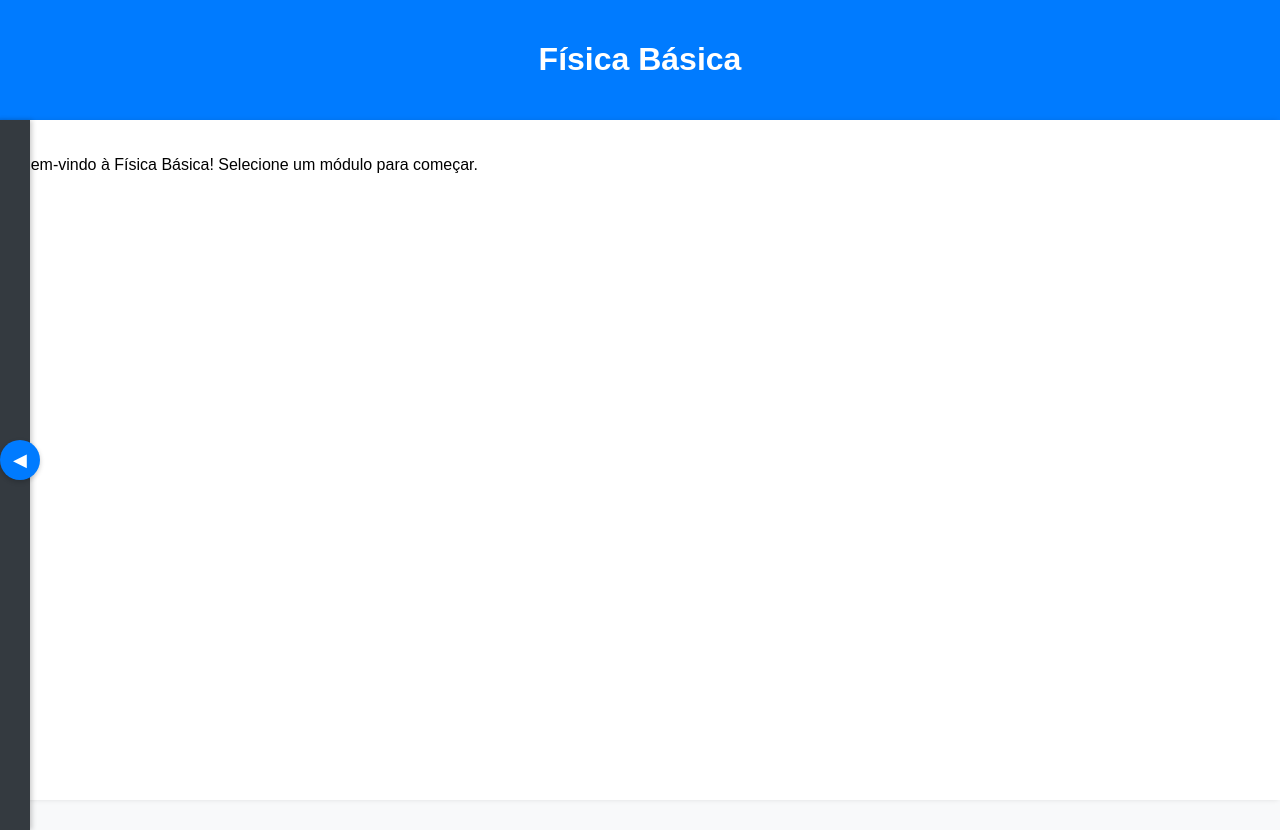
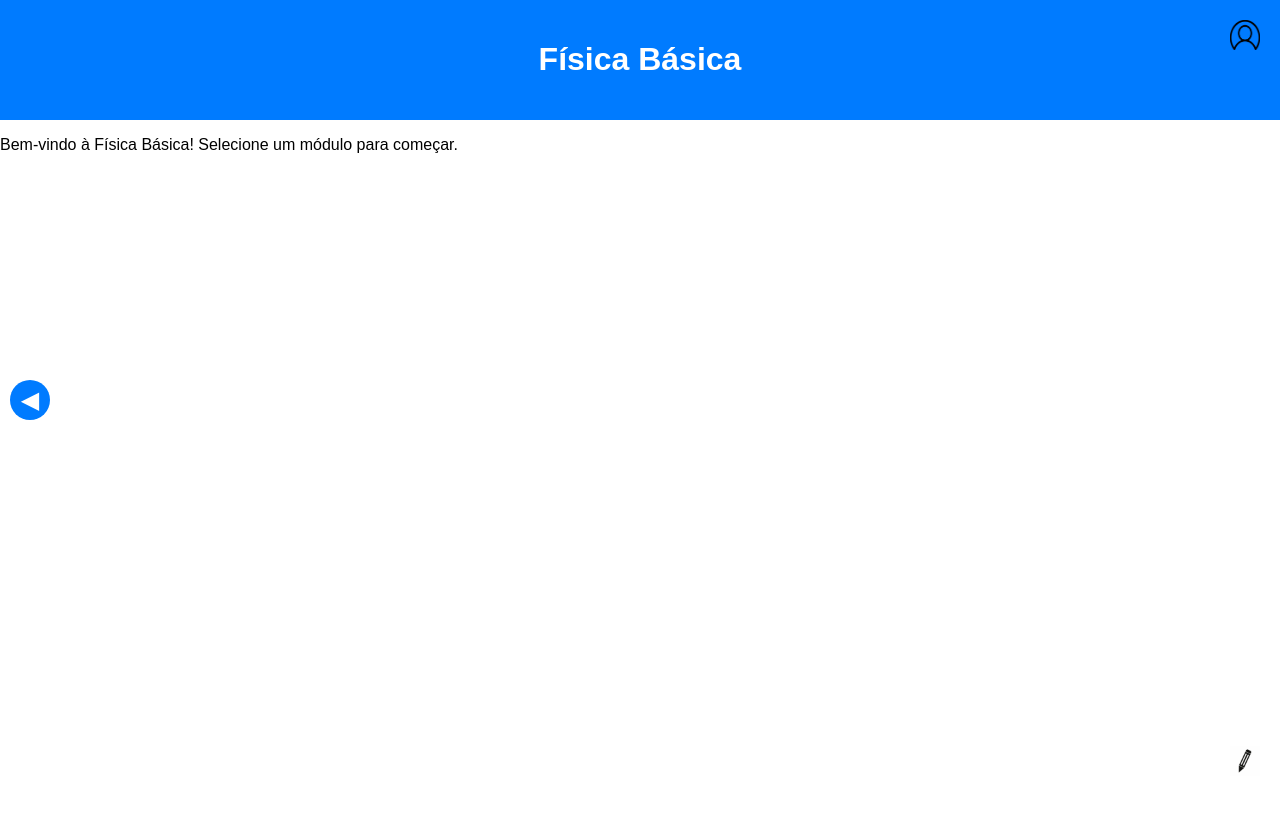
Before and after one commit to Renan882/fisica_basica, a Django app: template app/templates/home.html in a window 1280 px wide. After the commit the page ends 773 px from the top, so only its background shows below. Run offline with Django 5.2, Linux system fonts and the light colour scheme; the template is opened without the code that fills it, so the values that code supplies are empty.

Commit message:
Add files via upload

```diff
--- a/app/static/style.css
+++ b/app/static/style.css
@@ -1,113 +1,88 @@
-
 body {
-    font-family: 'Arial', sans-serif;
+    font-family: Arial, sans-serif;
     margin: 0;
     padding: 0;
-    display: flex;
-    flex-direction: column;
-    height: 100vh;
-    background-color: #f8f9fa;
 }
 
-
 header {
+    position: relative;
     background-color: #007bff;
     color: white;
     padding: 20px;
     text-align: center;
-    box-shadow: 0 2px 5px rgba(0, 0, 0, 0.2);
 }
 
+.user-icon {
+    position: absolute;
+    top: 20px;
+    right: 20px;
+}
+
+.user-icon img {
+    width: 30px;
+    height: 30px;
+}
 
 .container {
     display: flex;
-    flex: 1;
-    position: relative;
 }
-
 
 .menu-btn {
     position: absolute;
-    left: 0;
+    left: 10px;
     top: 50%;
     transform: translateY(-50%);
+    cursor: pointer;
+    background-color: #007bff;
     width: 40px;
     height: 40px;
-    background-color: #007bff;
     border-radius: 50%;
     display: flex;
+    align-items: center;
     justify-content: center;
-    align-items: center;
-    cursor: pointer;
-    box-shadow: 0 2px 5px rgba(0, 0, 0, 0.2);
-    z-index: 10;
+    color: white;
+    font-size: 24px;
 }
 
-.menu-btn .arrow {
-    color: white;
-    font-size: 18px;
+.sidebar {
+    width: 200px;
+    background-color: #6d9fd1;
+    padding: 20px;
+    box-shadow: 2px 0 5px rgba(0,0,0,0.1);
 }
 
-
-.sidebar {
-    background-color: #343a40;
-    width: 250px;
-    height: 100%;
-    padding: 15px;
-    box-shadow: 2px 0 5px rgba(0, 0, 0, 0.2);
-    position: absolute;
-    left: -250px;
-    transition: left 0.3s ease;
+.hidden {
+    display: none;
 }
 
-.sidebar.show {
-    left: 0;
+.main {
+    flex-grow: 1;
+    padding: 20px;
 }
 
-.sidebar ul {
-    list-style-type: none;
-    padding: 0;
+.login-button {
+    position: absolute;
+    bottom: 20px;
+    left: 20px;
 }
 
-.sidebar ul li {
-    margin: 10px 0;
-    color: #ccc;
+.login-button button {
+    background-color: #007bff;
+    color: white;
+    padding: 10px 20px;
+    border: none;
+    border-radius: 5px;
+    cursor: pointer;
 }
 
-
-.sub-menu, .sub-sub-menu {
-    display: none;
-    margin-left: 15px;
+.post-question-button {
+    position: absolute;
+    bottom: 20px;
+    right: 20px;
 }
 
-.sub-menu li, .sub-sub-menu li {
-    margin: 5px 0;
+.post-question-button img {
+    width: 30px;
+    height: 30px;
+    cursor: pointer;
 }
-
-.sidebar a {
-    text-decoration: none;
-    color: #ddd;
-    padding: 10px;
-    display: block;
-    border-radius: 4px;
-    transition: background-color 0.3s ease;
-}
-
-.sidebar a:hover {
-    background-color: #007bff;
-    color: white;
-}
-
-
-main {
-    flex: 1;
-    padding: 20px;
-    background-color: #ffffff;
-    box-shadow: -2px 0 5px rgba(0, 0, 0, 0.1);
-    margin-left: 0;
-    transition: margin-left 0.3s ease;
-}
-
-main.with-sidebar {
-    margin-left: 250px;
-}
--- a/app/templates/home.html
+++ b/app/templates/home.html
@@ -9,7 +9,12 @@
 <body>
     <header>
         <h1>Física Básica</h1>
+
+        <div class="user-icon">
+            <img src="../static/iconeusu.jfif" alt="Ícone de Usuário">
+        </div>
     </header>
+
     <div class="container">
 
         <div id="menuToggle" class="menu-btn">
@@ -17,21 +22,21 @@
         </div>
 
 
-        <nav class="sidebar" id="sidebar">
+        <nav class="sidebar hidden" id="sidebar">
             <ul>
                 <li class="module">
                     <span>Mecânica</span>
-                    <ul class="sub-menu">
+                    <ul class="sub-menu hidden">
                         <li class="submodule">
                             <span>Gravitação</span>
-                            <ul class="sub-sub-menu">
+                            <ul class="sub-sub-menu hidden">
                                 <li><a href="#">Conteúdos</a></li>
                                 <li><a href="#">Questões</a></li>
                             </ul>
                         </li>
                         <li class="submodule">
                             <span>Lançamentos</span>
-                            <ul class="sub-sub-menu">
+                            <ul class="sub-sub-menu hidden">
                                 <li><a href="#">Conteúdos</a></li>
                                 <li><a href="#">Questões</a></li>
                             </ul>
@@ -40,17 +45,17 @@
                 </li>
                 <li class="module">
                     <span>Ótica</span>
-                    <ul class="sub-menu">
+                    <ul class="sub-menu hidden">
                         <li class="submodule">
                             <span>Reflexão</span>
-                            <ul class="sub-sub-menu">
+                            <ul class="sub-sub-menu hidden">
                                 <li><a href="#">Conteúdos</a></li>
                                 <li><a href="#">Questões</a></li>
                             </ul>
                         </li>
                         <li class="submodule">
                             <span>Refração</span>
-                            <ul class="sub-sub-menu">
+                            <ul class="sub-sub-menu hidden">
                                 <li><a href="#">Conteúdos</a></li>
                                 <li><a href="#">Questões</a></li>
                             </ul>
@@ -66,6 +71,16 @@
         </main>
     </div>
 
+
+    <div class="login-button hidden" id="loginButton">
+        <button>Login</button>
+    </div>
+
+
+    <div class="post-question-button">
+        <img src="../static/iconequest.jfif" alt="Postar Questão">
+    </div>
+
     <script src="../static/script.js"></script>
 </body>
 </html>
```
Also changed, not shown: app/static/script.js (+25 -20 lines), app/static/iconequest.jfif (added), app/static/iconeusu.jfif (added).
